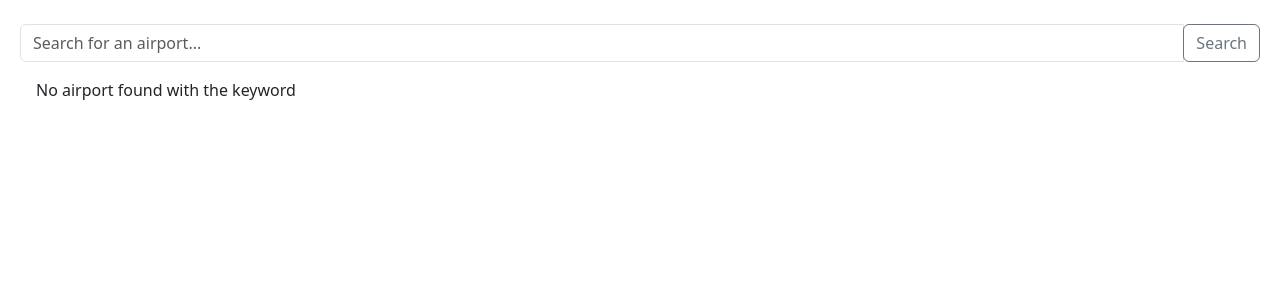
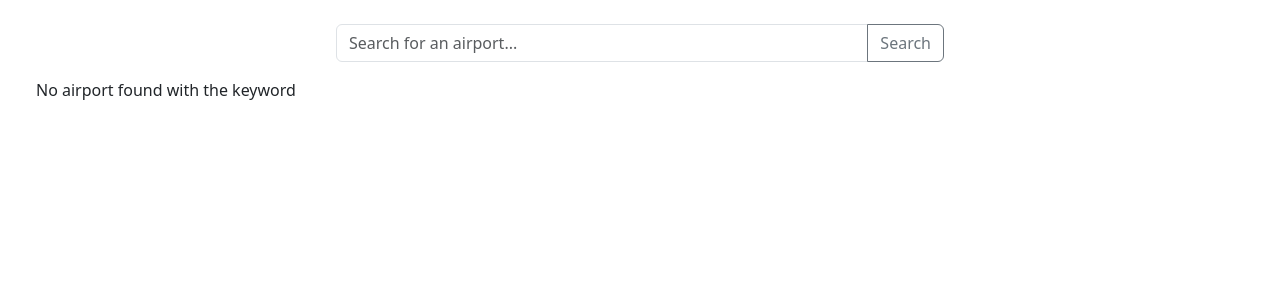
Before and after one commit to wwwwww-kg/world-airports, a Django app: template main/templates/search_results.html in a window 1280 px wide. Shown: the top 300 px of the page. Run offline with Django 5.2, Linux system fonts and the light colour scheme; the template is opened without the code that fills it, so the values that code supplies are empty; some libraries are stand-ins or nearby versions.

Commit message:
Update search bar design

```diff
--- a/main/templates/search_bar.html
+++ b/main/templates/search_bar.html
@@ -1,10 +1,10 @@
 {% load static %}
 
-<form method="GET" action="">
-    <div class="input-group mb-3 search-bar">
-        <input type="text" class="form-control" placeholder="Search for an airport..." aria-label="Search" aria-describedby="search-bar" name="q" value="{{ request.GET.q }}">
-        <div class="input-group-append">
-        <button class="btn btn-outline-secondary" type="submit">Search</button>
+<div class="row d-flex justify-content-center">
+    <form method="GET" action="" class="col-lg-6">
+        <div class="input-group mb-3 search-bar">
+            <input type="text" class="form-control" placeholder="Search for an airport..." aria-label="Search" aria-describedby="search-bar" name="q" value="{{ request.GET.q }}">
+            <button class="btn btn-outline-secondary" type="submit">Search</button>
         </div>
-    </div>
-</form>
+    </form>
+</div>
```
